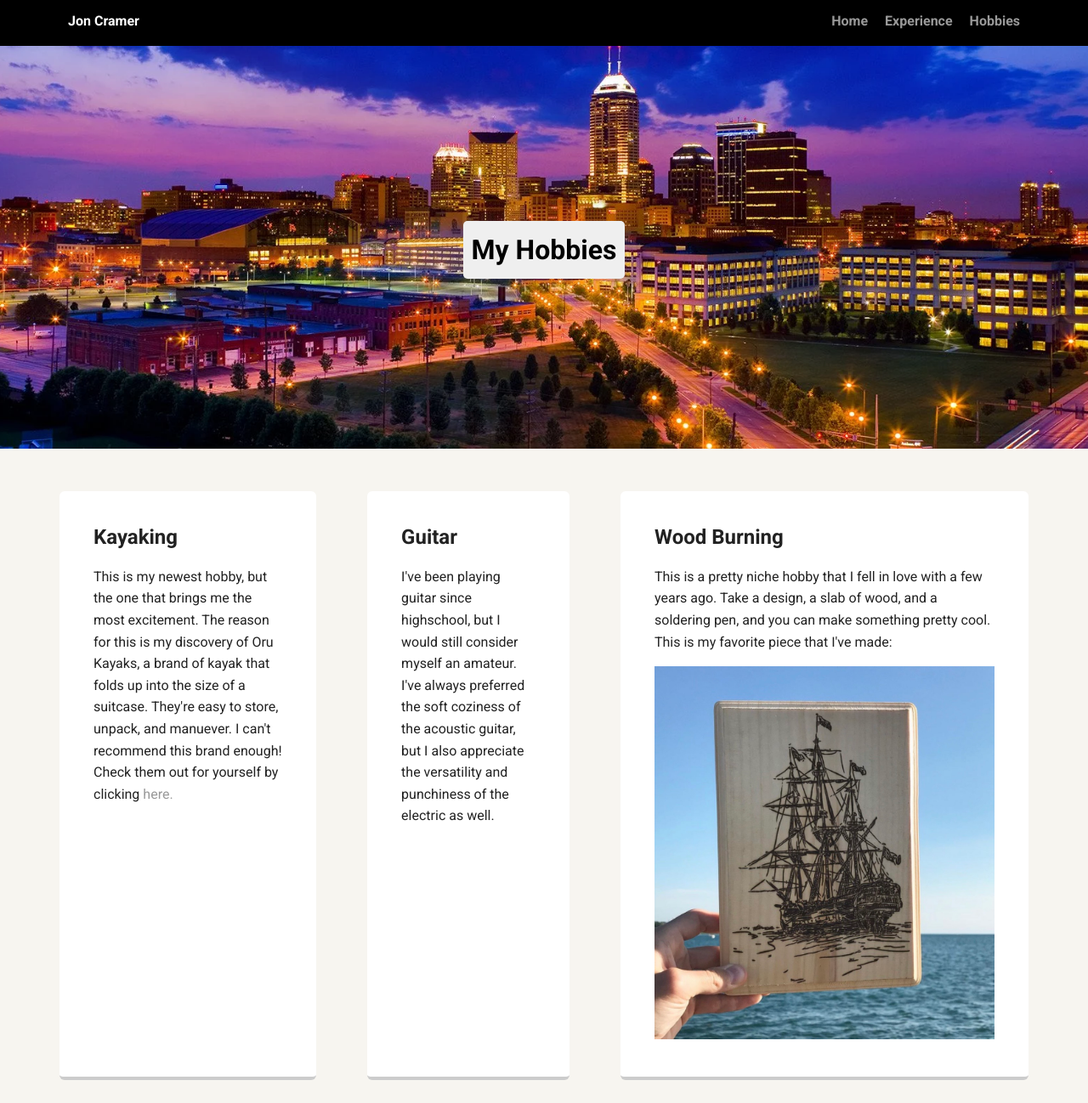
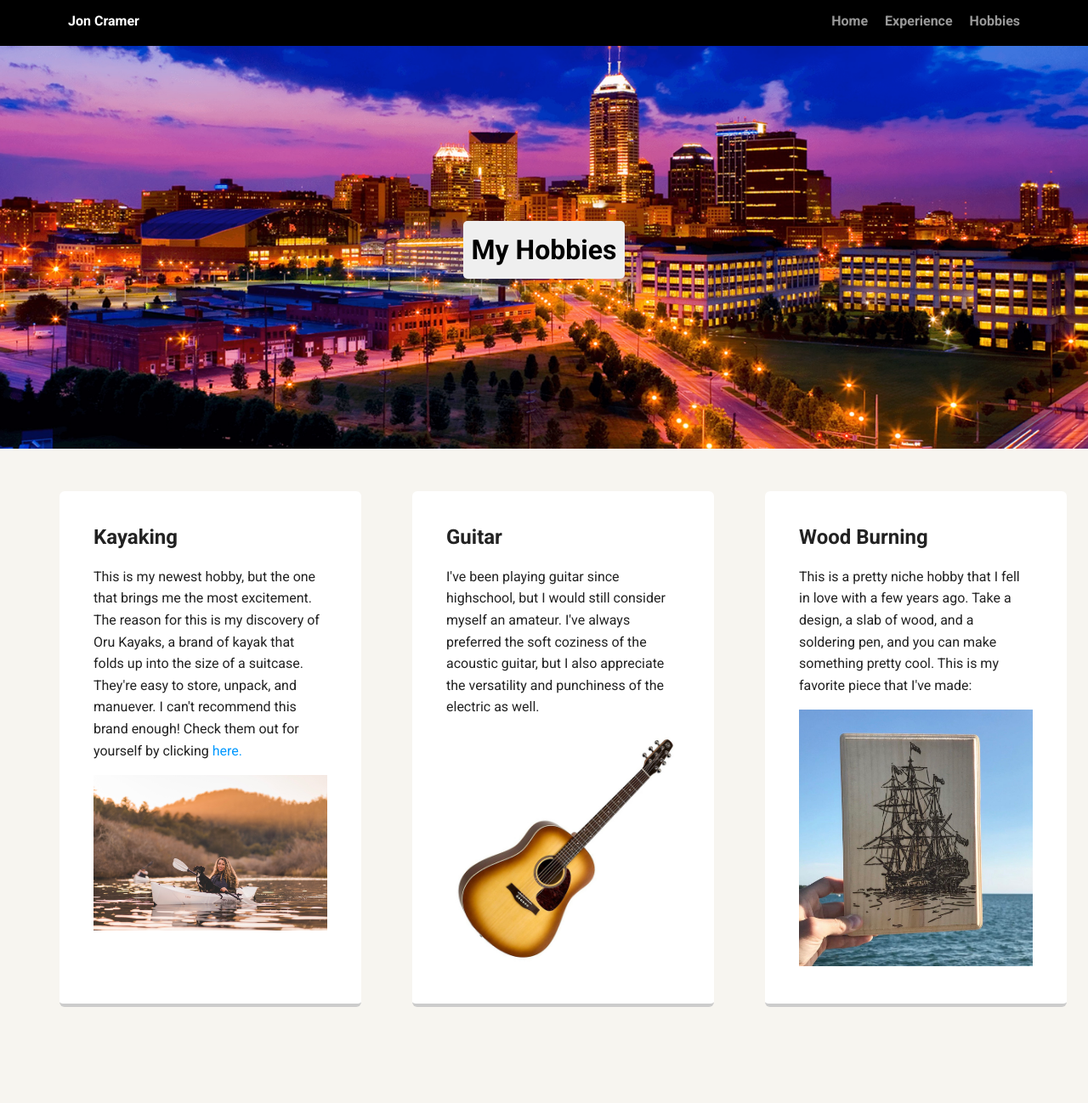
Before and after one commit to jcramer96/Project-1-Personal-Profile, a plain HTML site: page hobbies.html in a window 1280 px wide. Shown: the whole page at 85% size. After the commit the page ends 1215 px from the top, so only its background shows below. Drawn offline with Linux system fonts and the light colour scheme; a web font is replaced by a local one.

Commit message:
Added pictures, updated HTML tags, and updated CSS

```diff
--- a/hobbies.html
+++ b/hobbies.html
@@ -11,10 +11,10 @@
 
         <nav> <!-- NAVIGATION -->
             <ul class="nav">
-            <li class="name">Jon Cramer</li>
-            <li><a href="index.html">Home</a></li>
-            <li><a href="experience.html">Experience</a></li>
-            <li><a href="hobbies.html">Hobbies</a></li>
+                <li class="name">Jon Cramer</li>
+                <li><a href="index.html">Home</a></li>
+                <li><a href="experience.html">Experience</a></li>
+                <li><a href="hobbies.html">Hobbies</a></li>
             </ul>
         </nav>
 
@@ -23,21 +23,23 @@
         </header>
 
         <main class="flex">
-            <div class="card">
+            <section class="card"> <!-- KAYAKING SECTION -->
                 <h2>Kayaking</h2>
-                <p>This is my newest hobby, but the one that brings me the most excitement. The reason for this is my discovery of Oru Kayaks, a brand of kayak that folds up into the size of a suitcase. They're easy to store, unpack, and manuever. I can't recommend this brand enough! Check them out for yourself by clicking <a target="_blank" href="https://www.orukayak.com/">here.</a></p>
-            </div>
+                <p>This is my newest hobby, but the one that brings me the most excitement. The reason for this is my discovery of Oru Kayaks, a brand of kayak that folds up into the size of a suitcase. They're easy to store, unpack, and manuever. I can't recommend this brand enough! Check them out for yourself by clicking <a target="_blank" href="https://www.orukayak.com/" class="hobby-link">here.</a></p>
+                <img src="images/kayak-pic.jpeg" alt="A woman and her dog on the water in her Oru kayak" class="hobby-img">
+            </section>
 
-            <div class="card">
+            <section class="card"> <!-- GUITAR SECTION -->
                 <h2>Guitar</h2>
                 <p>I've been playing guitar since highschool, but I would still consider myself an amateur. I've always preferred the soft coziness of the acoustic guitar, but I also appreciate the versatility and punchiness of the electric as well. </p>
-            </div>
+                <img src="images/seagull-guitar-pic.jpeg" alt="A picture of an acoustic Seagull guitar" class="hobby-img">
+            </section>
 
-            <div class="card">
+            <section class="card"> <!-- WOOD BURNING SECTION -->
                 <h2>Wood Burning</h2>
                 <p>This is a pretty niche hobby that I fell in love with a few years ago. Take a design, a slab of wood, and a soldering pen, and you can make something pretty cool. This is my favorite piece that I've made:</p>
                 <img src="images/woodburn.jpg" alt="A wood burned sketch of a ship" class="hobby-img">
-            </div>
+            </section>
         </main>
     </body>
 </html>
--- a/styles.css
+++ b/styles.css
@@ -57,8 +57,9 @@
 
 header {
   text-align: center;
-  background: url('images/indy-skyline.jpeg') no-repeat top center ;
+  background: url('images/indy-skyline.jpg') no-repeat top center ;
   background-size: cover;
+  background-attachment: fixed;
   overflow: hidden;
   padding-top: 60px;
 }
@@ -70,11 +71,11 @@
   width: 150px;
   height: 150px;
   border-radius: 50%;
-  border: 3px solid white;
+  border: 4px solid white;
   transition: all .5s;
 }
 header .profile-image:hover {
-  transform: scale(1.2) rotate(5deg);
+  transform: scale(1.2) rotate(360deg);
 }
 .tag {
   background-color: #efefef;
@@ -169,7 +170,10 @@
   clear: both;
 }
 .hobby-img {
-  max-width: 400px;
+  max-width: 275px;
+}
+.hobby-link {
+  color: #0399ff;
 }
 
 /* Styles for larger screens */
```
Also changed, not shown: experience.html (+8 -8 lines), index.html (+5 -5 lines), images/indy-skyline.jpeg (deleted), images/indy-skyline.jpg (added), images/kayak-pic.jpeg (added), images/seagull-guitar-pic.jpeg (added), 2 other files.
